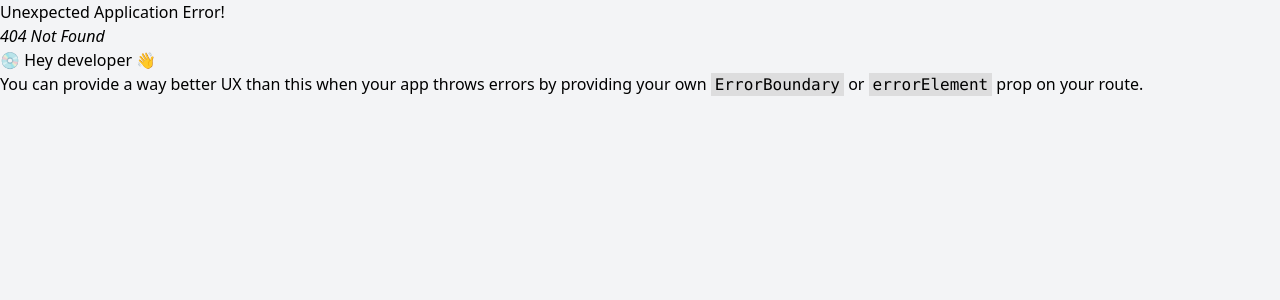
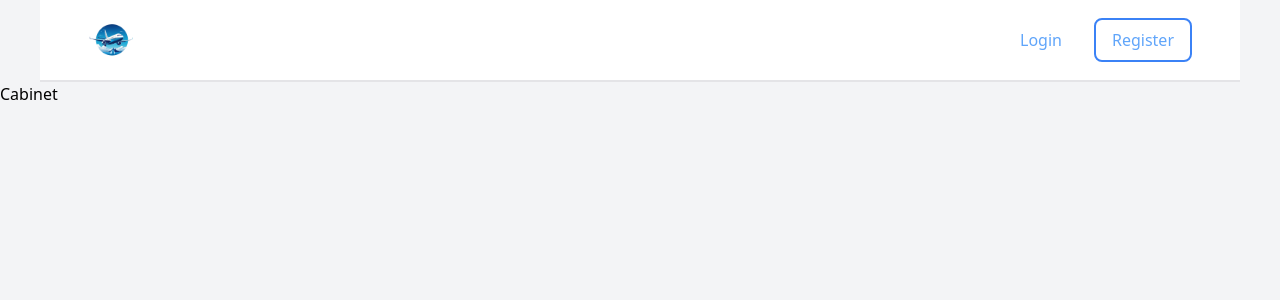
Before and after one commit to OleksandrKirkov/flight-booking, a React (Vite) app in the folder client/: page /cabinet in a window 1280 px wide. Before the commit this address had no page. Shown: the top 300 px of the page. Built offline with nearby package versions, Linux system fonts and the light colour scheme.

Commit message:
feat: add cabinet page

```diff
--- a/client/src/Routes.tsx
+++ b/client/src/Routes.tsx
@@ -1,11 +1,13 @@
 import {Route, createBrowserRouter, createRoutesFromElements} from "react-router-dom";
 import Home from "./components/screens/home/Home";
 import Layout from "./components/layout/Layout";
+import Cabinet from "./components/screens/cabinet/Cabinet";
 
 const router = createBrowserRouter(createRoutesFromElements(
     <Route>
         <Route element={<Layout />}>
             <Route path="/" element={<Home />} />
+            <Route path="/cabinet" element={<Cabinet />} />
         </Route>
         <Route path="/auth" />
     </Route>
--- /dev/null
+++ b/client/src/components/screens/cabinet/Cabinet.tsx
@@ -0,0 +1,7 @@
+const Cabinet = () => {
+    return (
+        <div>Cabinet</div>
+    )
+}
+
+export default Cabinet
```
